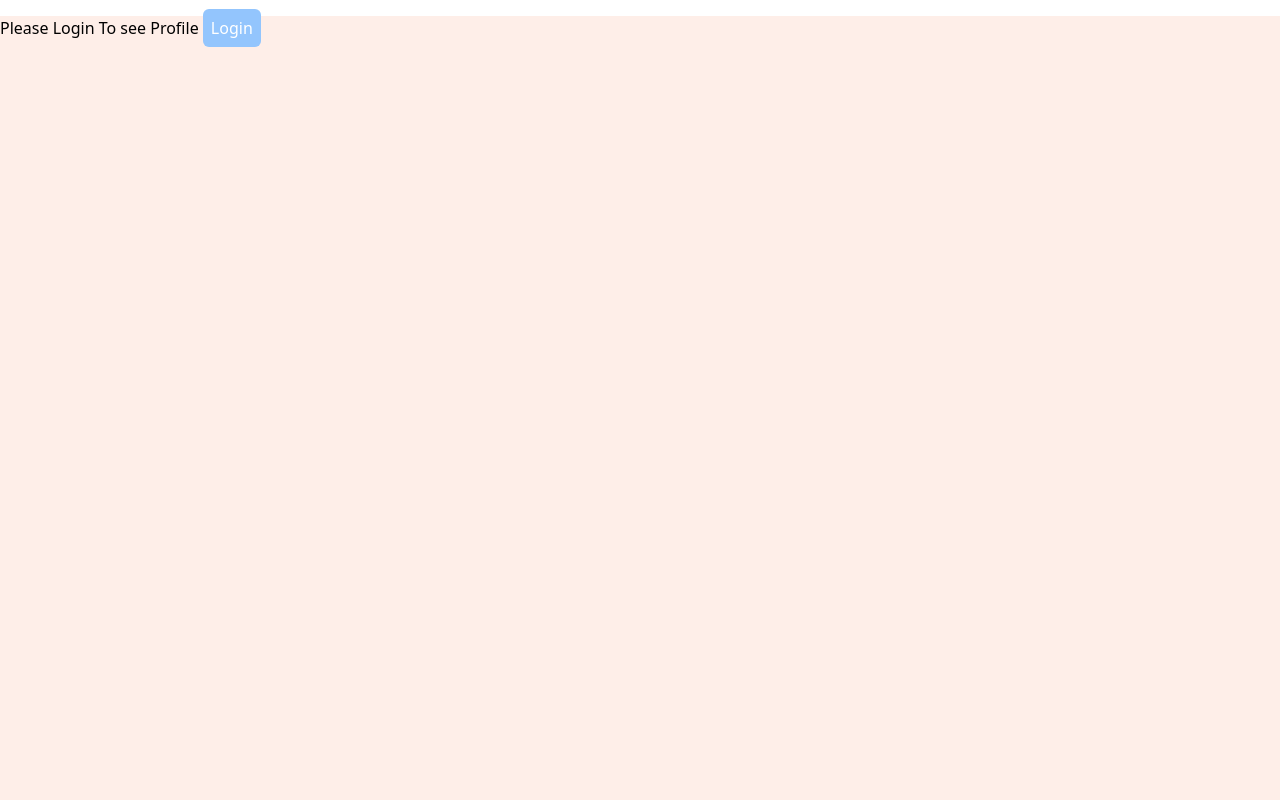
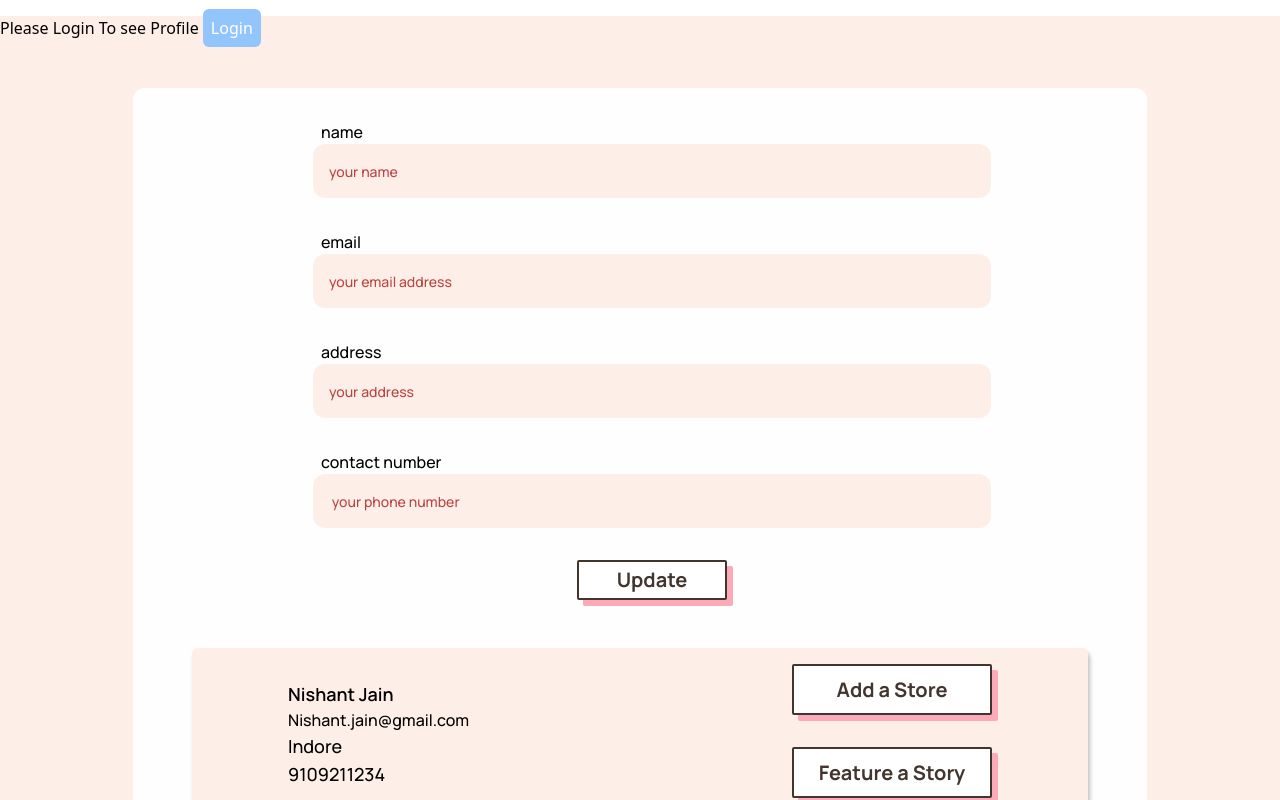
Before and after one commit to Nishantjain10/streeVendors, a React (Create React App) app: page /userprofile in a window 1280 px wide. Shown: the top 800 px of the page. Built offline with nearby package versions, Linux system fonts and the light colour scheme; no server answers; a web font is replaced by a local one.

Commit message:
UI added userprofile page

```diff
--- a/src/components/hero.jsx
+++ b/src/components/hero.jsx
@@ -7,7 +7,7 @@ function Hero() {
     return (
       <div className="sm:container sm:mx-auto hero-wrapper flex justify-center items-center mt-12 mb-24">
         <div className='content-wrapper flex flex-row'>
-        <div className="title-wrapper mt-60 ml-8 w-[30rem] ">Empower the women of the nation !! hello there
+        <div className="title-wrapper mt-60 ml-8 w-[30rem] ">Empower women to bring the developmental revolution.
         <p className='sub-text-wrapper mt-4 ml-1 text-sm font-light'>"Lorem ipsum dolor sit amet consectetur adipisicing elit. Accusantium, voluptatibus."</p>
         <div className='button-container  mt-12'>
         <Link className="" to={"/signup"}>
--- a/src/components/joinus.jsx
+++ b/src/components/joinus.jsx
@@ -4,10 +4,10 @@ function Join() {
     return(
         <div className="joinus-content-box-wrapper sm:container sm:mx-auto justify-center flex flex-row justify-between items-center transition-all mt-20">
             <div className="content-wrapper w-[763px] mx-auto p-24 pt-28 font-manrope text-[#BA4440] text-left">
-                <span className="font-manrope font-medium text-3xl">Join our team 🚀</span><br></br>
-                Lorem ipsum dolor sit amet.<br></br>
+                <span className="font-poppins font-medium text-3xl">Join our community 🚀</span><br></br><br></br>
+                Got “Jazba(Passion)” to support the active streevendors?We got your back! Join us! Check out the link and contribute to the unveiling of our streevendors.
             </div>
-            <div className="content-wrapper scale-125 p-28 mx-auto">
+            <div className="content-wrapper scale-125 px-28 mx-auto">
                 <img src={heartSvg} alt="" />
             </div>
 
--- a/src/components/solution.jsx
+++ b/src/components/solution.jsx
@@ -4,10 +4,12 @@ function Solution() {
          <div className="heading-wrapper text-[#782224] font-alice text-3xl items-center flex justify-center">
          Know what are the solutions we are proposing! </div>
          <div className="sub-heading-wrapper text-[#BA4440] mt-5 w-[584px] text-center font-manrope font-semibold text-base mx-auto items-center flex justify-center">
-         “Lorem ipsum dolor sit amet, consectetur adipiscing elit, sed do eiusmod tempor incididunt ut labore et dolore magna aliqua.”</div>
+         “There is a lack of formality involved by the government may be because of no consultation of the street food vendors on any policies developed and implemented for managing their operation.”</div>
          <div className="content-box-wrapper mx-auto mt-16 transition-all">
           <div className="content-wrapper w-[763px] mx-auto p-12 font-manrope text-[#BA4440] text-center">
-          “Lorem ipsum dolor sit amet, consectetur adipiscing elit, sed do eiusmod tempor incididunt ut labore et dolore magna aliqua.”“Lorem ipsum dolor sit amet, consectetur adipiscing elit, sed do eiusmod tempor incididunt ut labore et dolore magna aliqua.”“Lorem ipsum dolor sit amet, consectetur adipiscing elit, sed do eiusmod tempor incididunt ut labore et dolore magna aliqua.”“Lorem ipsum dolor sit amet, consectetur adipiscing elit, sed do eiusmod tempor incididunt ut labore et dolore magna aliqua.”“Lorem ipsum dolor sit amet, consectetur adipiscing elit, sed do eiusmod tempor incididunt ut labore et dolore magna aliqua.”“Lorem ipsum dolor sit amet, consectetur adipiscing elit, sed do eiusmod tempor incidiLorem ipsum dolor sit amet, consectetur adipiscing elit, sed do eiusmod tempor incididunt ut labore et dolore magna aliqua.”“Lorem ipsum dolor sit amet, consectetur adipiscing elit, sed do eiusmod tempor incididunt ut labore et dolore magna aliqua.”“Lorem ipsum dolor sit amet, consectetur adipiscing elit, sed do eiusmod tempor incididunt ut labore et dolore magna aliqua.”
+          “Empowered women are a prerequisite for creating a good nation, when women are empowered, a society with stability is assured. The empowerment of women is vital for the development of a good family, a good community, and ultimately a good nation.<br></br><br></br>
+          We are aiming to make a recognizable platform for this hardworking street woman. They are the superwomen who support their families, earn to educate their children, and perform household chores simultaneously.<br></br><br></br>
+          In case you are one of them, we would love to hear about your success story and what you have learned from it. Our <b>Featured Stories</b> section is here to show you what you are worth, what you are capable of, and what you believe in for the entire nation to see.”
           </div>
 
          </div>
--- a/src/components/styles.css
+++ b/src/components/styles.css
@@ -122,3 +122,26 @@
     border-radius: 12px;
     border: none;
 }
+
+.profile-wrapper {
+    width: 1014.42px;
+    height: 787.87px;
+    /* box-shadow: 4px 4px 0px 0px #FCAAB8; */
+    background: #FFFEFE;
+    border-radius: 12px;
+}
+
+.profile-name-input-wrapper {
+    width: 678px;
+    height: 54px;
+    background: #FEEEE8;
+    border-radius: 12px;
+}
+
+.updated-profile-wrapper {
+    width: 896px;
+    height: 174px;
+    box-shadow: 2px 4px 4px rgba(0, 0, 0, 0.25);
+    background: #FEEEE8;
+    border-radius: 6px;
+}
--- a/src/pages/userprofile.jsx
+++ b/src/pages/userprofile.jsx
@@ -1,6 +1,11 @@
 import React, { useState, useEffect } from "react";
 import { account } from "../appwrite/appwriteConfig";
 import { useNavigate, Link } from "react-router-dom";
+import '../components/styles.css'
+import Footer from "../components/footer";
+import Navbar from "../components/navbarSec";
+
+
 
 function Profile() {
   const navigate = useNavigate();
@@ -33,23 +38,28 @@ function Profile() {
     <>
       {userDetails ? (
         <>
-          <div className="sm:container sm:mx-auto text-right">
-            <div className="profile-header-wrapper pt-12 flex justify-between">
-              <div>
-                <p className="button-wrapper  !w-[250px] text-sm bg-[#FFFEFE] text-center border-2 p-3 rounded-lg">
-                  Hello, {userDetails.name}
+        <div className="sm:container sm:mx-auto nav-wrapper flex justify-center items-center">
+        <ul className="list-wrapper flex flex-row justify-around align-center mt-12">
+          <li className="list-items mx-12">
+          <p className="button-wrapper  !w-[250px] text-sm bg-[#FFFEFE] text-center border-2 p-3 transition-all rounded-lg">
+                  Hello, {userDetails.name}👋
                 </p>
-              </div>
-              <div>
+            </li>
+          <li className="list-items mx-12">
+          <Link className="" to={"/"}>
+            <button className="button-wrapper mt-1 py-2 px-3 rounded-lg bg-white hover:bg-slate-50 inline-flex transition-all">Home🏠</button>
+          </Link>
+            </li>
+          <li className="list-items mx-12">
                 <button
-                  className="button-wrapper mt-1 py-2 px-3 rounded-sm bg-white hover:bg-slate-50 inline-flex transition-all"
+                  className="button-wrapper mt-1 py-2 px-3 rounded-lg bg-white hover:bg-slate-50 inline-flex transition-all"
                   onClick={handleLogout}
                 >
                   Logout🚪
                 </button>
-              </div>
-            </div>
-          </div>
+            </li>
+        </ul>
+        </div>
         </>
       ) : (
         <p className="mt-4">
@@ -61,6 +71,84 @@ function Profile() {
           </Link>
         </p>
       )}
+      <div className="profile-wrapper w-fit mx-auto mt-12">
+      <div className="profile-input-wrapper w-fit mx-auto pt-8 pl-6">
+            <div className="font-manrope font-medium text-base ml-2">name</div>
+            <div>
+                <input className="profile-name-input-wrapper px-4 mx-auto outline-[#BA4440] placeholder-[#BA4440] placeholder:font-medium placeholder:font-manrope placeholder:text-sm "
+                placeholder="your name"
+                id="name"
+                name="name"
+                type="text"
+                autoComplete="name"
+                required>
+                </input>
+                </div>
+        </div>
+        <div className="profile-input-wrapper w-fit mx-auto pt-8 pl-6">
+            <div className="font-manrope font-medium text-base ml-2">email</div>
+            <div>
+                <input className="profile-name-input-wrapper px-4 mx-auto outline-[#BA4440] placeholder-[#BA4440] placeholder:font-medium placeholder:font-manrope placeholder:text-sm "
+                placeholder="your email address"
+                id="email"
+                name="email"
+                type="text"
+                autoComplete="email"
+                required>
+                </input>
+                </div>
+        </div>
+        <div className="profile-input-wrapper w-fit mx-auto pt-8 pl-6">
+            <div className="font-manrope font-medium text-base ml-2">address</div>
+            <div>
+                <input className="profile-name-input-wrapper px-4 mx-auto outline-[#BA4440] placeholder-[#BA4440] placeholder:font-medium placeholder:font-manrope placeholder:text-sm "
+                placeholder="your address"
+                id="address"
+                name="address"
+                type="text"
+                autoComplete="address"
+                required>
+
+                </input>
+                </div>
+        </div>
+        <div className="profile-input-wrapper w-fit mx-auto pt-8 pl-6">
+            <div className="font-manrope font-medium text-base ml-2">contact number</div>
+            <div>
+                <input className="profile-name-input-wrapper px-4 mx-auto outline-[#BA4440] placeholder-[#BA4440] placeholder:font-medium placeholder:font-manrope placeholder:text-sm "
+                placeholder=" your phone number"
+                id="number"
+                name="number"
+                type="number"
+                autoComplete="mobile-number"
+                required>
+                </input>
+                </div>
+        <div className="btn-wrapper flex justify-center ">
+        <button className="button-wrapper !w-[150px] !h-[40px] mt-8 py- px-3  rounded-sm bg-white hover:bg-slate-50 transition-all">Update</button>
+        </div>
+        </div>
+        <div className="updated-profile-wrapper w-fit mx-auto m-12 rounded-md">
+        <div className="flex flex-row justify-between px-24 py-4">
+            <div className="flex flex-col py-4">
+                <span className="name-wrapper font-manrope text-lg font-semibold">Nishant Jain</span>
+                <span className="email-wrapper font-manrope font-medium  text-base">Nishant.jain@gmail.com</span>
+                <span className="address-wrapper font-manrope text-lg font-medium">Indore</span>
+                <span className="contact-wrapper font-manrope text-lg font-medium">9109211234</span>
+            </div>
+            <div className="flex flex-col items-center ">
+            <Link className="" to={"/store"}>
+            <button className="button-wrapper  py-2 px-3 rounded-sm bg-white hover:bg-slate-50 transition-all">Add a Store</button>
+            </Link>
+            <Link className="" to={"/featured"}>
+            <button className="button-wrapper mt-8 py-2 px-3 rounded-sm bg-white hover:bg-slate-50 transition-all">Feature a Story</button>
+            </Link>
+            </div>
+        </div>
+        </div>
+
+      </div>
+      <Footer />
     </>
   );
 }
```
Also changed, not shown: src/components/issues.jsx (+9 -12 lines), src/pages/featured.jsx (+26 -34 lines).
